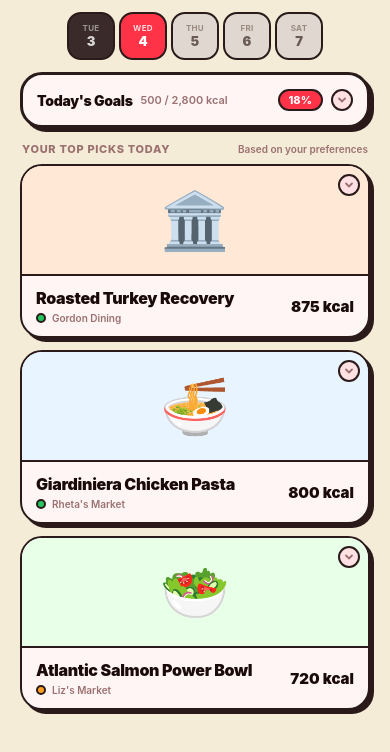
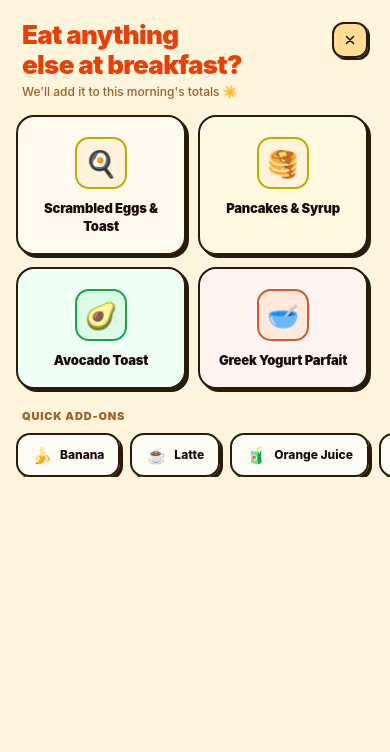
Before and after one commit to twoSquaredHoon/LikeLion26, a React Native app: screen /Review in a window 390 px wide. Shown: the top 752 px of the page. Built offline with nearby package versions, Linux system fonts and the light colour scheme.

Commit message:
HomeScreenReview Screen added

```diff
--- a/App.tsx
+++ b/App.tsx
@@ -3,10 +3,12 @@ import { NavigationContainer } from '@react-navigation/native';
 import { createStackNavigator } from '@react-navigation/stack';
 import HomeScreen from './src/screens/HomeScreen';
 import HomeScreenMealConfirmed from './src/screens/HomeScreenMealConfirmed';
+import HomeScreenReview from './src/screens/HomeScreenReview';
 
 export type RootStackParamList = {
   Home: undefined;
   MealConfirmed: undefined;
+  Review: undefined;
 };
 
 const Stack = createStackNavigator<RootStackParamList>();
@@ -15,8 +17,9 @@ export default function App() {
   return (
     <NavigationContainer>
       <Stack.Navigator screenOptions={{ headerShown: false }}>
-        <Stack.Screen name="Home" component={HomeScreen} />
+        <Stack.Screen name="Home"          component={HomeScreen} />
         <Stack.Screen name="MealConfirmed" component={HomeScreenMealConfirmed} />
+        <Stack.Screen name="Review"        component={HomeScreenReview} />
       </Stack.Navigator>
     </NavigationContainer>
   );
--- a/src/screens/HomeScreenMealConfirmed.tsx
+++ b/src/screens/HomeScreenMealConfirmed.tsx
@@ -9,6 +9,9 @@ import {
   StatusBar,
 } from 'react-native';
 import Svg, { Path, Rect, Circle } from 'react-native-svg';
+import { useNavigation } from '@react-navigation/native';
+import { StackNavigationProp } from '@react-navigation/stack';
+import { RootStackParamList } from '../../App';
 
 // ─── Constants ────────────────────────────────────────────────────────────────
 const COLORS = {
@@ -157,6 +160,7 @@ const PlateIllustration = () => (
 
 // ─── Main Screen ──────────────────────────────────────────────────────────────
 export default function HomeScreenMealConfirmed() {
+  const navigation = useNavigation<StackNavigationProp<RootStackParamList>>();
   return (
     <SafeAreaView style={styles.safeArea}>
       <StatusBar barStyle="dark-content" backgroundColor={COLORS.beige} />
@@ -280,7 +284,7 @@ export default function HomeScreenMealConfirmed() {
 
           {/* Log button */}
           <View style={styles.logBtnWrap}>
-            <TouchableOpacity style={styles.logBtn} activeOpacity={0.85}>
+            <TouchableOpacity style={styles.logBtn} onPress={() => navigation.navigate('Review')} activeOpacity={0.85}>
               <Svg width={20} height={20} viewBox="0 0 24 24">
                 <Path
                   d="M12 5v14M5 12h14"
--- /dev/null
+++ b/src/screens/HomeScreenReview.tsx
@@ -0,0 +1,247 @@
+import React from 'react';
+import {
+  View,
+  Text,
+  ScrollView,
+  TouchableOpacity,
+  StyleSheet,
+  SafeAreaView,
+  StatusBar,
+} from 'react-native';
+import Svg, { Path } from 'react-native-svg';
+import { useNavigation } from '@react-navigation/native';
+import { StackNavigationProp } from '@react-navigation/stack';
+import { RootStackParamList } from '../../App';
+
+const COLORS = {
+  ink: '#1A0A0A',
+  inkMuted: '#A06030',
+  border: '#2A1A0A',
+  bg: '#FFF4DC',
+};
+
+const MEAL_OPTIONS = [
+  { emoji: '🍳', name: 'Scrambled Eggs & Toast', cardBg: '#FFF9F0', iconBg: '#FFF3DC', iconBorder: '#C8A800' },
+  { emoji: '🥞', name: 'Pancakes & Syrup',        cardBg: '#FFF9E0', iconBg: '#FFF3DC', iconBorder: '#C8A800' },
+  { emoji: '🥑', name: 'Avocado Toast',            cardBg: '#F0FFF6', iconBg: '#DCFCE7', iconBorder: '#16A34A' },
+  { emoji: '🥣', name: 'Greek Yogurt Parfait',     cardBg: '#FFF5F0', iconBg: '#FFE8DC', iconBorder: '#C86030' },
+];
+
+const QUICK_ADDONS = [
+  { emoji: '🍌', name: 'Banana' },
+  { emoji: '☕', name: 'Latte' },
+  { emoji: '🧃', name: 'Orange Juice' },
+  { emoji: '🍞', name: 'Toast Slice' },
+];
+
+export default function HomeScreenReview() {
+  const navigation = useNavigation<StackNavigationProp<RootStackParamList>>();
+
+  return (
+    <SafeAreaView style={styles.safeArea}>
+      <StatusBar barStyle="dark-content" backgroundColor="#FFD166" />
+      <View style={styles.container}>
+
+        {/* Header */}
+        <View style={styles.pageHeader}>
+          <View style={{ flex: 1 }}>
+            <Text style={styles.pageTitle}>Eat anything{'\n'}else at breakfast?</Text>
+            <Text style={styles.pageSub}>We'll add it to this morning's totals ☀️</Text>
+          </View>
+          <TouchableOpacity
+            style={styles.closeBtn}
+            onPress={() => navigation.navigate('Home')}
+            activeOpacity={0.8}
+          >
+            <Svg width={14} height={14} viewBox="0 0 24 24">
+              <Path
+                d="M18 6L6 18M6 6l12 12"
+                stroke={COLORS.ink}
+                strokeWidth={2.5}
+                strokeLinecap="round"
+                fill="none"
+              />
+            </Svg>
+          </TouchableOpacity>
+        </View>
+
+        <ScrollView
+          style={styles.scrollBody}
+          showsVerticalScrollIndicator={false}
+          contentContainerStyle={{ paddingBottom: 32 }}
+        >
+          {/* 2-column grid */}
+          <View style={styles.optionsGrid}>
+            {MEAL_OPTIONS.map((opt, i) => (
+              <TouchableOpacity
+                key={i}
+                style={[styles.optionCard, { backgroundColor: opt.cardBg }]}
+                activeOpacity={0.85}
+              >
+                <View style={[styles.optionIcon, { backgroundColor: opt.iconBg, borderColor: opt.iconBorder }]}>
+                  <Text style={styles.optionEmoji}>{opt.emoji}</Text>
+                </View>
+                <Text style={styles.optionName}>{opt.name}</Text>
+              </TouchableOpacity>
+            ))}
+          </View>
+
+          {/* Quick add-ons */}
+          <Text style={styles.sectionLabel}>Quick Add-ons</Text>
+          <ScrollView
+            horizontal
+            showsHorizontalScrollIndicator={false}
+            contentContainerStyle={styles.snacksRow}
+          >
+            {QUICK_ADDONS.map((snack, i) => (
+              <TouchableOpacity
+                key={i}
+                style={styles.snackChip}
+                activeOpacity={0.85}
+              >
+                <Text style={styles.snackEmoji}>{snack.emoji}</Text>
+                <Text style={styles.snackChipName}>{snack.name}</Text>
+              </TouchableOpacity>
+            ))}
+          </ScrollView>
+        </ScrollView>
+
+      </View>
+    </SafeAreaView>
+  );
+}
+
+const styles = StyleSheet.create({
+  safeArea: {
+    flex: 1,
+    backgroundColor: '#FFD166',
+  },
+  container: {
+    flex: 1,
+    backgroundColor: COLORS.bg,
+  },
+  pageHeader: {
+    flexDirection: 'row',
+    alignItems: 'flex-start',
+    paddingHorizontal: 22,
+    paddingTop: 20,
+    paddingBottom: 16,
+    backgroundColor: COLORS.bg,
+  },
+  pageTitle: {
+    fontSize: 26,
+    fontWeight: '900',
+    color: '#E8400A',
+    letterSpacing: -0.7,
+    lineHeight: 30,
+    marginBottom: 4,
+  },
+  pageSub: {
+    fontSize: 12,
+    fontWeight: '500',
+    color: COLORS.inkMuted,
+  },
+  closeBtn: {
+    width: 36,
+    height: 36,
+    borderRadius: 12,
+    marginTop: 2,
+    flexShrink: 0,
+    backgroundColor: 'rgba(255, 200, 80, 0.5)',
+    borderWidth: 2,
+    borderColor: COLORS.border,
+    alignItems: 'center',
+    justifyContent: 'center',
+    shadowColor: COLORS.border,
+    shadowOffset: { width: 2, height: 2 },
+    shadowOpacity: 1,
+    shadowRadius: 0,
+    elevation: 2,
+  },
+  scrollBody: {
+    flex: 1,
+  },
+  optionsGrid: {
+    flexDirection: 'row',
+    flexWrap: 'wrap',
+    paddingHorizontal: 16,
+    gap: 12,
+  },
+  optionCard: {
+    width: '47.5%',
+    borderWidth: 2.5,
+    borderColor: COLORS.border,
+    borderRadius: 18,
+    paddingTop: 20,
+    paddingBottom: 18,
+    paddingHorizontal: 12,
+    alignItems: 'center',
+    gap: 10,
+    shadowColor: COLORS.border,
+    shadowOffset: { width: 3, height: 3 },
+    shadowOpacity: 1,
+    shadowRadius: 0,
+    elevation: 3,
+  },
+  optionIcon: {
+    width: 52,
+    height: 52,
+    borderRadius: 14,
+    borderWidth: 2,
+    alignItems: 'center',
+    justifyContent: 'center',
+  },
+  optionEmoji: {
+    fontSize: 26,
+  },
+  optionName: {
+    fontSize: 13,
+    fontWeight: '900',
+    color: COLORS.ink,
+    letterSpacing: -0.2,
+    lineHeight: 18,
+    textAlign: 'center',
+  },
+  sectionLabel: {
+    paddingHorizontal: 22,
+    paddingTop: 20,
+    paddingBottom: 10,
+    fontSize: 11,
+    fontWeight: '900',
+    color: COLORS.inkMuted,
+    textTransform: 'uppercase',
+    letterSpacing: 0.8,
+  },
+  snacksRow: {
+    paddingLeft: 16,
+    paddingRight: 16,
+    flexDirection: 'row',
+    alignItems: 'center',
+  },
+  snackChip: {
+    flexDirection: 'row',
+    alignItems: 'center',
+    gap: 8,
+    backgroundColor: 'rgba(255,255,255,0.75)',
+    borderWidth: 2,
+    borderColor: COLORS.border,
+    borderRadius: 14,
+    paddingHorizontal: 14,
+    paddingVertical: 10,
+    marginRight: 10,
+    shadowColor: COLORS.border,
+    shadowOffset: { width: 3, height: 3 },
+    shadowOpacity: 1,
+    shadowRadius: 0,
+    elevation: 3,
+  },
+  snackEmoji: {
+    fontSize: 16,
+  },
+  snackChipName: {
+    fontSize: 12,
+    fontWeight: '800',
+    color: COLORS.ink,
+    lineHeight: 16,
+  },
+});
```
